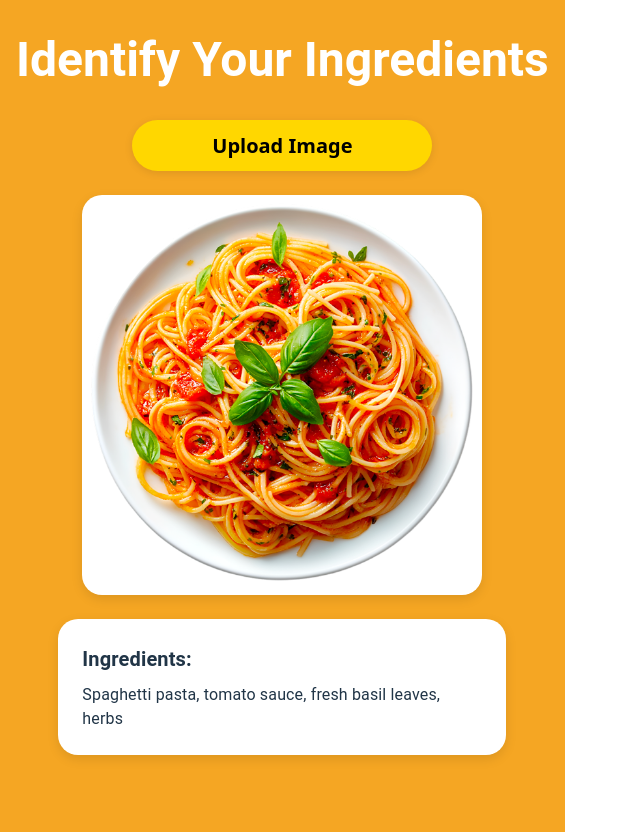
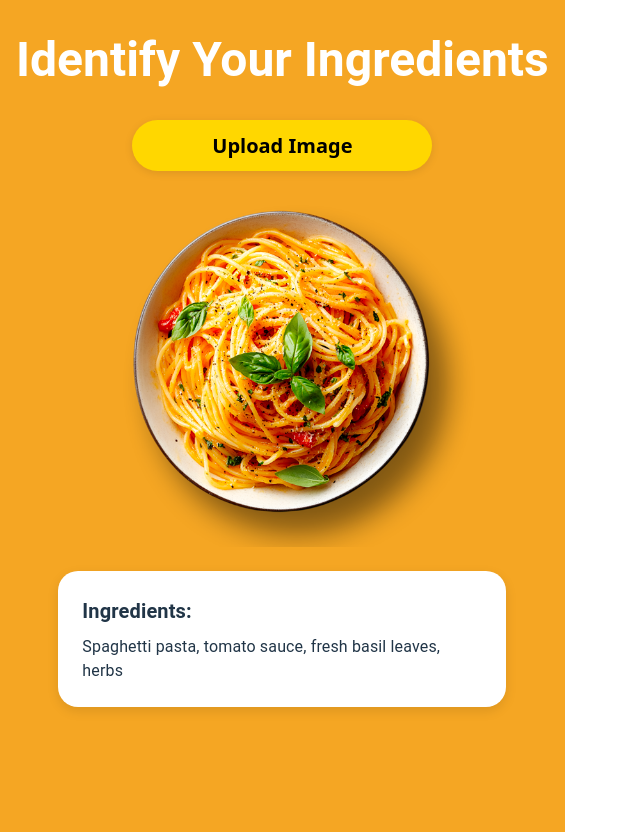
Before and after one commit to evanmchun/food_identifier, a React (Vite) app in the folder frontend/: page / in a window 1280 px wide. Shown: the whole page, without its empty margins (0-640 px from the left). Built offline with nearby package versions, Linux system fonts and the light colour scheme.

Commit message:
Update pasta image and related code changes

```diff
--- a/frontend/src/App.tsx
+++ b/frontend/src/App.tsx
@@ -145,8 +145,8 @@ function App() {
             width: '100%',
             borderRadius: '20px',
             overflow: 'hidden',
-            backgroundColor: 'white',
-            boxShadow: '0 4px 12px rgba(0,0,0,0.1)'
+            backgroundColor: 'transparent',
+            boxShadow: 'none'
           }}
         >
           <img
```
Also changed, not shown: frontend/public/images/pasta.png.
